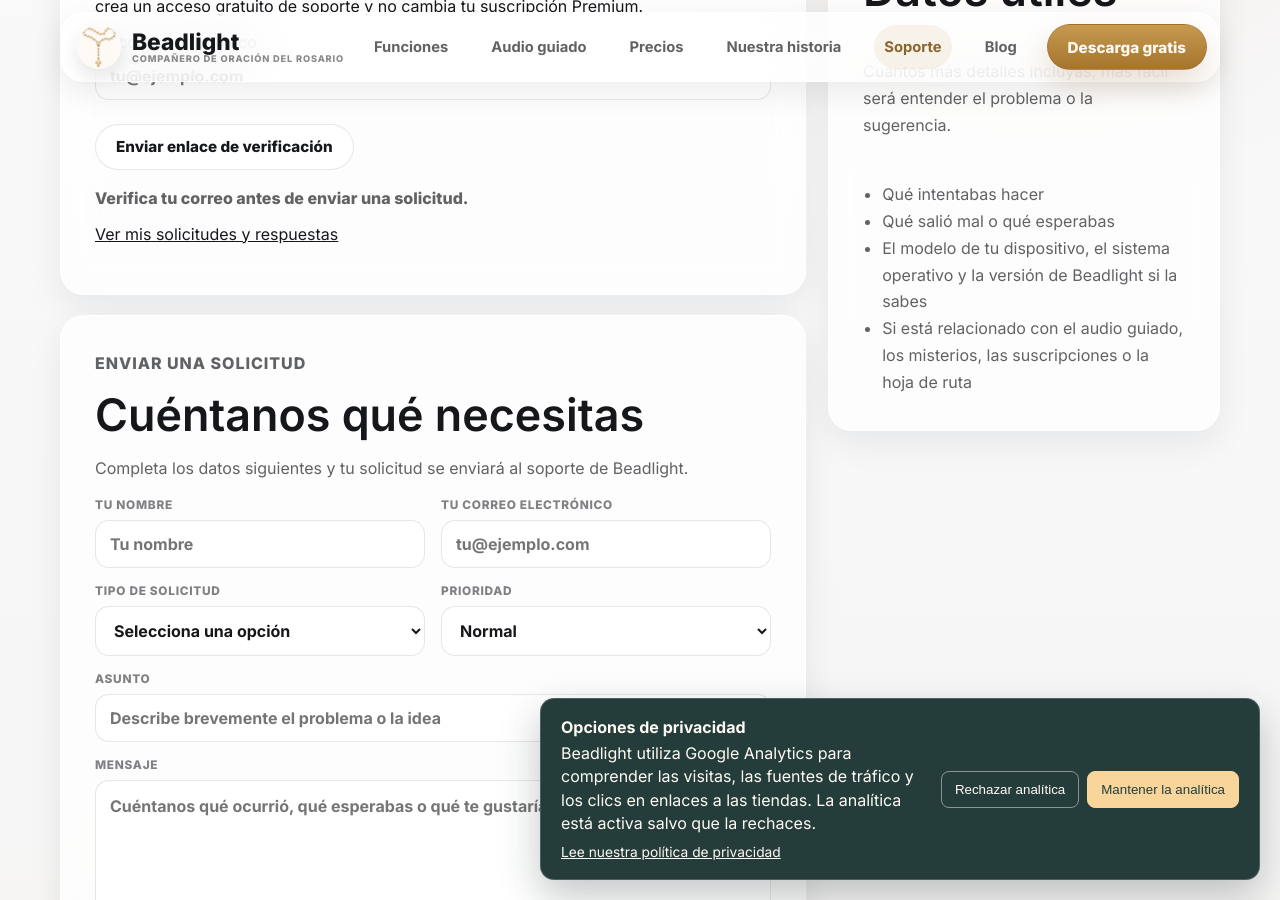
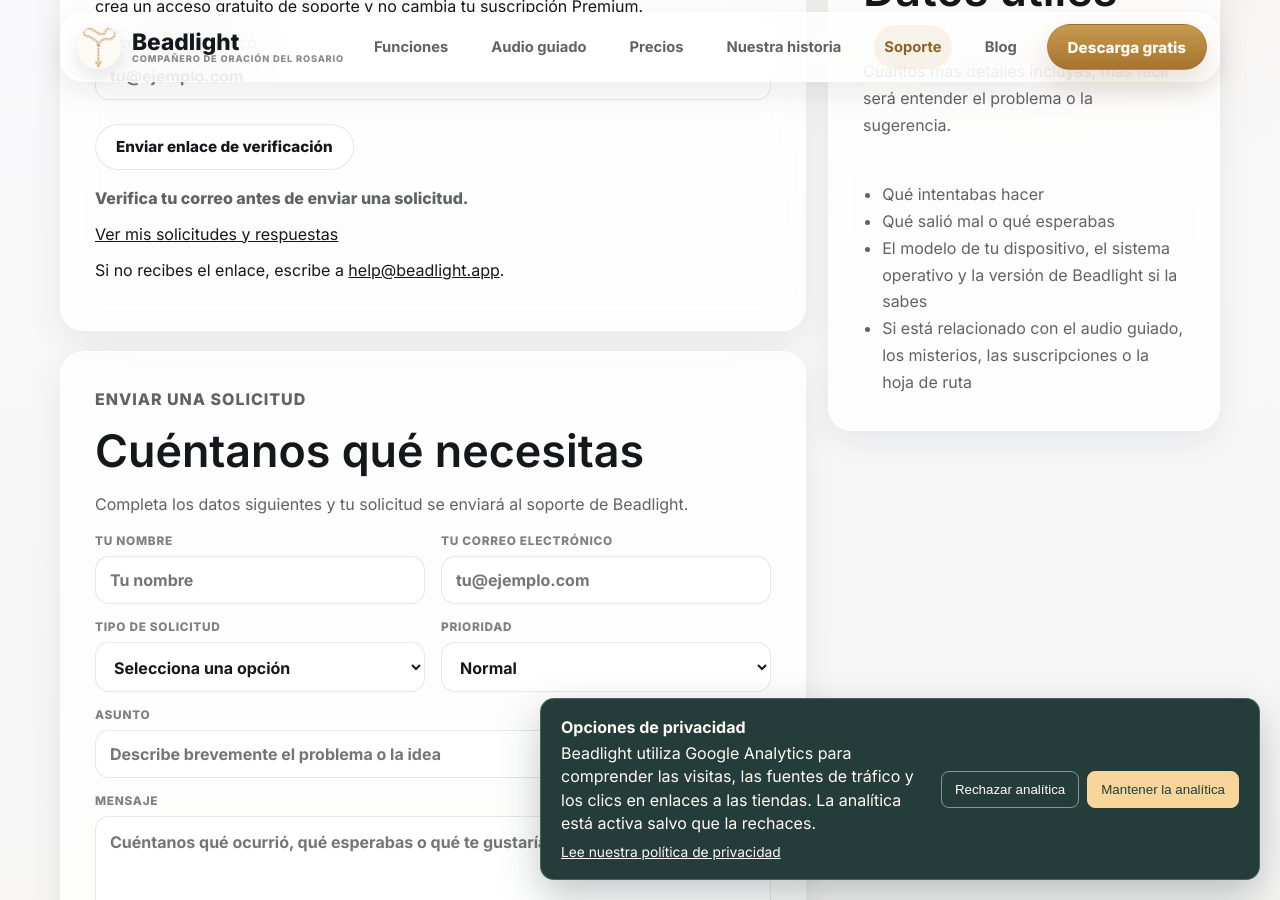
Before and after one commit to samwarb/beadlight, a Jekyll site: the page es/support/index.html, which Jekyll copies as it is, in a window 1280 px wide and 900 px high, scrolled down 549 px. Built offline with Jekyll 4.4.1, drawn with Linux system fonts in a browser that asks for light colours; a script that is not in the unit is left out.

Commit message:
Offer direct support if verification email is unavailable

```diff
--- a/es/support/index.html
+++ b/es/support/index.html
@@ -76,7 +76,7 @@
         <input id="verifySupportEmail" type="email" autocomplete="email" placeholder="tu@ejemplo.com" maxlength="254">
         <div class="support-actions"><button id="supportVerifyButton" type="button" class="secondary-button">Enviar enlace de verificación</button></div>
         <p id="supportVerifyStatus" class="support-status" role="status" aria-live="polite">Debes verificar tu correo para enviar una solicitud.</p>
-        <p><a href="../../support/tickets/">Ver mis solicitudes y respuestas</a></p>
+        <p><a href="../../support/tickets/">Ver mis solicitudes y respuestas</a></p><p>Si no recibes el enlace, escribe a <a href="mailto:help@beadlight.app">help@beadlight.app</a>.</p>
       </div>
       <form id="supportForm" class="support-form-card">
         <div class="form-head">
```
